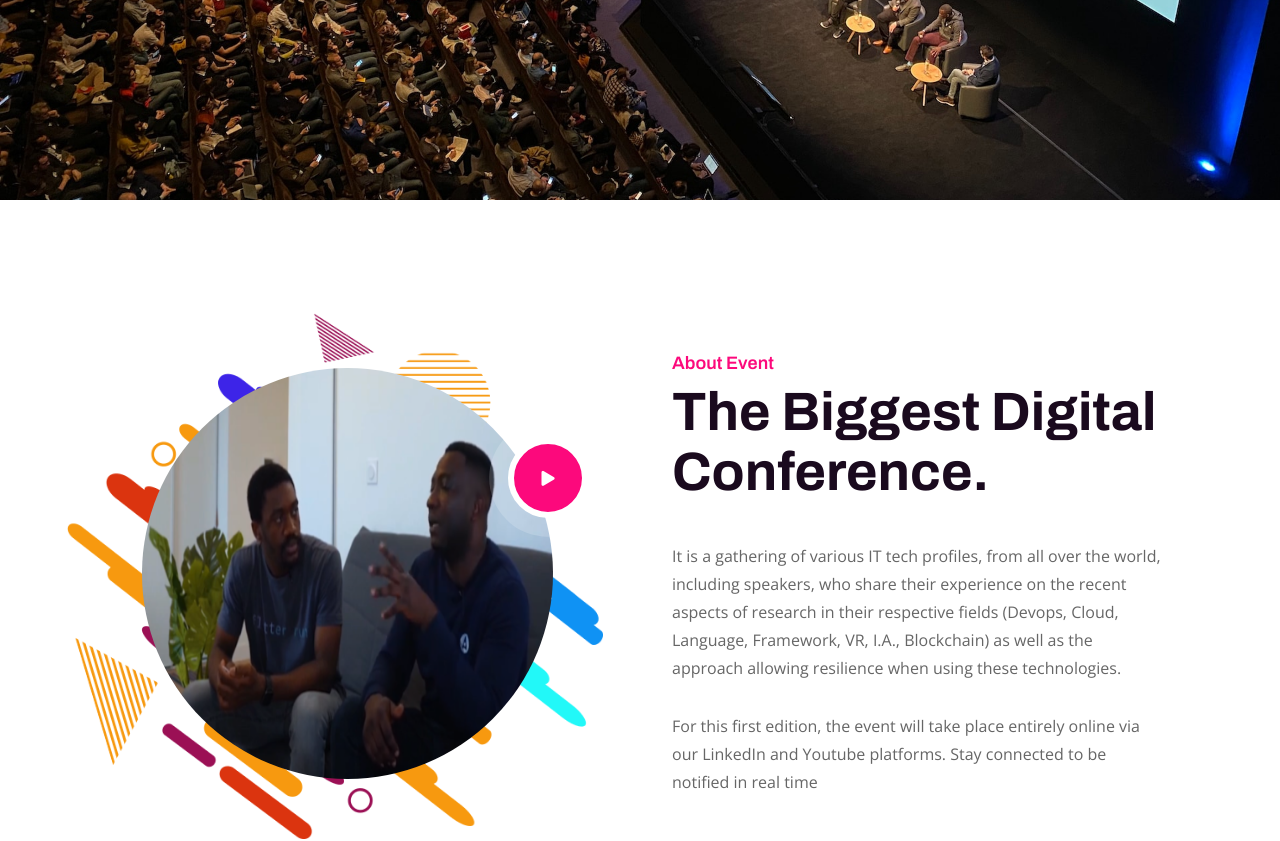
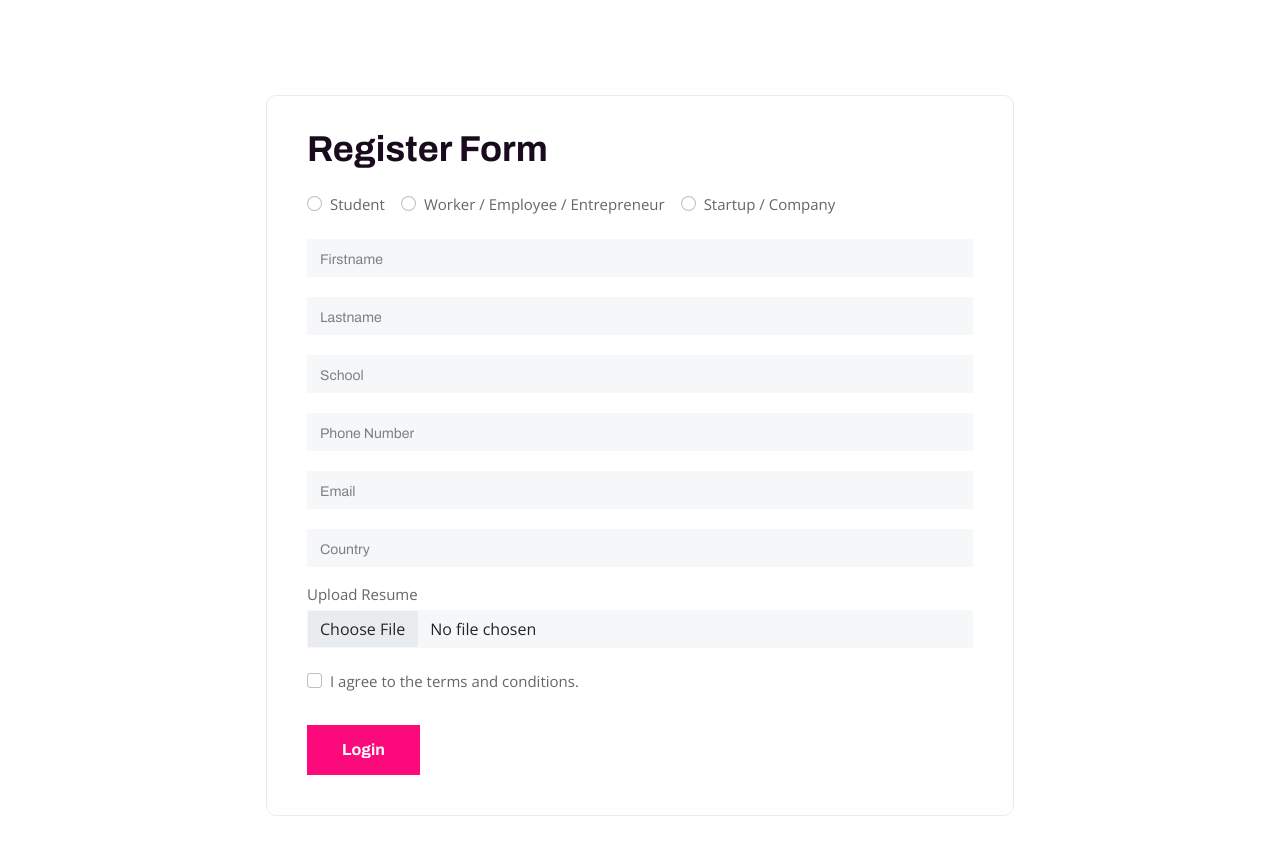
Before and after one commit to 580dev/mkutano, an Angular app: page /register in a window 1280 px wide. Before the commit this address led to /home. Shown: the part 700-1541 px from the top of the page. Built offline with nearby package versions, Linux system fonts and the light colour scheme.

Commit message:
feat: add register page

```diff
--- a/src/app/app.module.ts
+++ b/src/app/app.module.ts
@@ -12,6 +12,7 @@ import { FaqComponent } from './faq/faq.component';
 import { ContactComponent } from './contact/contact.component';
 import { BannerComponent } from './components/banner/banner.component';
 import { HackathonComponent } from './hackathon/hackathon.component';
+import { RegisterComponent } from './register/register.component';
 
 @NgModule({
   declarations: [
@@ -23,7 +24,8 @@ import { HackathonComponent } from './hackathon/hackathon.component';
     FaqComponent,
     ContactComponent,
     BannerComponent,
-    HackathonComponent
+    HackathonComponent,
+    RegisterComponent
   ],
   imports: [
     BrowserModule,
--- /dev/null
+++ b/src/app/register/register.component.html
@@ -0,0 +1,257 @@
+<!-- Mini Cart Start -->
+<div class="off-canvas">
+  <div class="icon-close"></div>
+
+  <!-- Mini Cart Box Start -->
+  <div class="meeta-mini-cart-box">
+    <div class="mini-cart-items">
+      <div class="mini-cart-item">
+        <div class="mini-cart-item-image">
+          <a href="#"><img src="assets/images/cart/cart-1.jpg" alt="Cart" /></a>
+        </div>
+        <div class="mini-cart-item-content">
+          <h4 class="mini-cart-title">
+            <a href="#"
+              >Virtual Event with Protected Content and Hidden Livestream
+            </a>
+          </h4>
+          <p class="mini-cart-quantity">1 × $19.99</p>
+        </div>
+        <button class="btn-close"></button>
+      </div>
+
+      <div class="mini-cart-item">
+        <div class="mini-cart-item-image">
+          <a href="#"><img src="assets/images/cart/cart-2.jpg" alt="Cart" /></a>
+        </div>
+        <div class="mini-cart-item-content">
+          <h4 class="mini-cart-title">
+            <a href="#"
+              >Virtual Event with Protected Content and Hidden Livestream
+            </a>
+          </h4>
+          <p class="mini-cart-quantity">1 × $19.99</p>
+        </div>
+        <button class="btn-close"></button>
+      </div>
+
+      <div class="mini-cart-item">
+        <div class="mini-cart-item-image">
+          <a href="#"><img src="assets/images/cart/cart-3.jpg" alt="Cart" /></a>
+        </div>
+        <div class="mini-cart-item-content">
+          <h4 class="mini-cart-title">
+            <a href="#"
+              >Virtual Event with Protected Content and Hidden Livestream
+            </a>
+          </h4>
+          <p class="mini-cart-quantity">1 × $19.99</p>
+        </div>
+        <button class="btn-close"></button>
+      </div>
+    </div>
+
+    <div class="mini-cart-sub-total">
+      <p>
+        <strong>Subtotal:</strong> <span class="mini-cart-amount">$99.97</span>
+      </p>
+    </div>
+    <div class="mini-cart-sub-btn">
+      <a class="btn btn-primary" href="#">View cart</a>
+      <a class="btn btn-white" href="#">Checkout</a>
+    </div>
+  </div>
+  <!-- Mini Cart Box End -->
+</div>
+<!-- Mini Cart End -->
+
+<!-- Offcanvas Start-->
+<div class="offcanvas offcanvas-start" id="offcanvasExample">
+  <div class="offcanvas-header">
+    <!-- Offcanvas Logo Start -->
+    <div class="offcanvas-logo">
+      <a href="index.html"><img src="assets/images/logo-4.png" alt="" /></a>
+    </div>
+    <!-- Offcanvas Logo End -->
+    <button type="button" class="close-btn" data-bs-dismiss="offcanvas">
+      <i class="flaticon-close"></i>
+    </button>
+  </div>
+
+  <!-- Offcanvas Body Start -->
+  <div class="offcanvas-body">
+    <div class="offcanvas-menu offcanvas-menu-2">
+      <ul class="main-menu">
+        <li>
+          <a href="#">Home</a>
+          <ul class="sub-menu">
+            <li><a href="index.html">Home 01</a></li>
+            <li><a href="index-2.html">Home 02</a></li>
+            <li><a href="index-3.html">Home 03</a></li>
+            <li><a href="index-4.html">Home 04</a></li>
+            <li><a href="index-5.html">Home 05</a></li>
+            <li><a href="index-6.html">Home 06</a></li>
+          </ul>
+        </li>
+        <li><a href="about.html">About</a></li>
+        <li class="active-menu">
+          <a href="#">Pages</a>
+          <ul class="sub-menu">
+            <li><a href="event-list.html">Event List</a></li>
+            <li><a href="event-single.html">Event Single</a></li>
+            <li><a href="schedule.html">Event Schedule</a></li>
+            <li><a href="speaker-one.html">Speakers 01</a></li>
+            <li><a href="speaker-two.html">Speakers 02</a></li>
+            <li><a href="speaker-single.html">Speaker Single</a></li>
+            <li><a href="gallery.html">Gallery</a></li>
+            <li><a href="price.html">Pricing</a></li>
+            <li><a class="active" href="faq.html">FAQ's</a></li>
+            <li><a href="login-register.html">Login Register</a></li>
+          </ul>
+        </li>
+        <li>
+          <a href="#">Blog</a>
+          <ul class="sub-menu">
+            <li><a href="blog.html">Blog Grid</a></li>
+            <li><a href="blog-standard.html">Latest News</a></li>
+            <li><a href="blog-details.html">Blog Details</a></li>
+          </ul>
+        </li>
+        <li><a href="contact.html">Contact</a></li>
+      </ul>
+    </div>
+  </div>
+  <!-- Offcanvas Body End -->
+</div>
+<!-- Offcanvas End -->
+
+<!-- Page Banner Start -->
+<app-banner page="Register"></app-banner>
+<!-- Page Banner End -->
+
+<!-- Login & Register Start -->
+<div class="section login-register-section section-padding">
+  <div class="container">
+    <!-- Login & Register Wrapper Start -->
+    <div class="login-register-wrap">
+      <div class="row gx-5">
+        <div class="col-lg-8 mx-auto">
+          <!-- Login & Register Box Start -->
+          <div class="login-register-box">
+            <!-- Section Title Start -->
+            <div class="section-title">
+              <h2 class="title">Register Form</h2>
+            </div>
+            <!-- Section Title End -->
+
+            <div class="login-register-form">
+              <form action="#">
+                <div class="single-form">
+                  <div class="form-check form-check-inline">
+                    <input
+                      class="form-check-input"
+                      type="radio"
+                      name="inlineRadioOptions"
+                      id="typeStudent"
+                      value="STUDENT"
+                    />
+                    <label class="form-check-label" for="typeStudent"
+                      >Student</label
+                    >
+                  </div>
+                  <div class="form-check form-check-inline">
+                    <input
+                      class="form-check-input"
+                      type="radio"
+                      name="inlineRadioOptions"
+                      id="typeWorker"
+                      value="WORKER"
+                    />
+                    <label class="form-check-label" for="typeWorker"
+                      >Worker / Employee / Entrepreneur</label
+                    >
+                  </div>
+                  <div class="form-check form-check-inline">
+                    <input
+                      class="form-check-input"
+                      type="radio"
+                      name="inlineRadioOptions"
+                      id="typeCompany"
+                      value="COMPANY"
+                    />
+                    <label class="form-check-label" for="typeCompany">
+                      Startup / Company</label
+                    >
+                  </div>
+                </div>
+                <div class="single-form">
+                  <input
+                    type="text"
+                    class="form-control"
+                    placeholder="Firstname "
+                  />
+                </div>
+                <div class="single-form">
+                  <input
+                    type="text"
+                    class="form-control"
+                    placeholder="Lastname"
+                  />
+                </div>
+                <div class="single-form">
+                  <input
+                    type="text"
+                    class="form-control"
+                    placeholder="School"
+                  />
+                </div>
+                <div class="single-form">
+                  <input
+                    type="text"
+                    class="form-control"
+                    placeholder="Phone Number"
+                  />
+                </div>
+                <div class="single-form">
+                  <input type="text" class="form-control" placeholder="Email" />
+                </div>
+                <div class="single-form">
+                  <input
+                    type="text"
+                    class="form-control"
+                    placeholder="Country"
+                  />
+                </div>
+                <div class="single-form">
+                  <div>
+                    <label for="formFile" class="form-label"
+                      >Upload Resume</label
+                    >
+                    <input class="form-control" type="file" id="formFile" />
+                  </div>
+                </div>
+                <div class="single-form form-check">
+                  <input
+                    class="form-check-input"
+                    type="checkbox"
+                    value=""
+                    id="flexCheckDefault"
+                  />
+                  <label class="form-check-label" for="flexCheckDefault"
+                    >I agree to the terms and conditions.</label
+                  >
+                </div>
+                <div class="form-btn">
+                  <button class="btn-2">Login</button>
+                </div>
+              </form>
+            </div>
+          </div>
+          <!-- Login & Register Box End -->
+        </div>
+      </div>
+    </div>
+    <!-- Login & Register Wrapper End -->
+  </div>
+</div>
+<!-- Login & Register End -->
--- /dev/null
+++ b/src/app/register/register.component.scss
@@ -0,0 +1,9 @@
+@import  '../../styles.scss';
+
+.page-banner-section::before {
+    background-color: $primary-color-hover!important;
+}
+
+.faq-accordion .accordion-item .accordion-header .accordion-button .faq-button {
+    color: $title-color;
+}
```
Also changed, not shown: src/app/app-routing.module.ts (+7 -5 lines), src/app/register/register.component.ts (added, +10 -0 lines), 1 other file (tests, documents, lock files or other folders).
